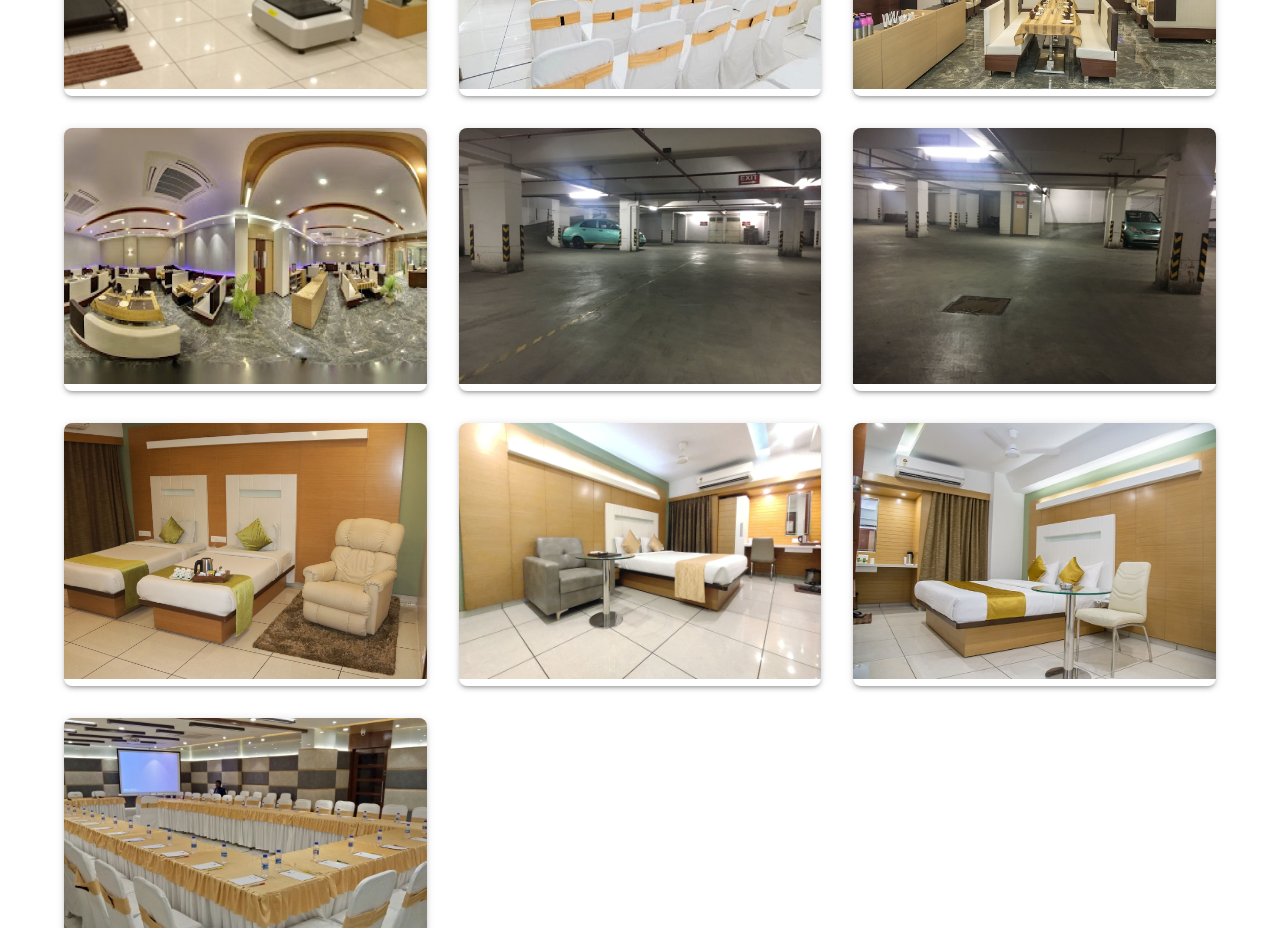
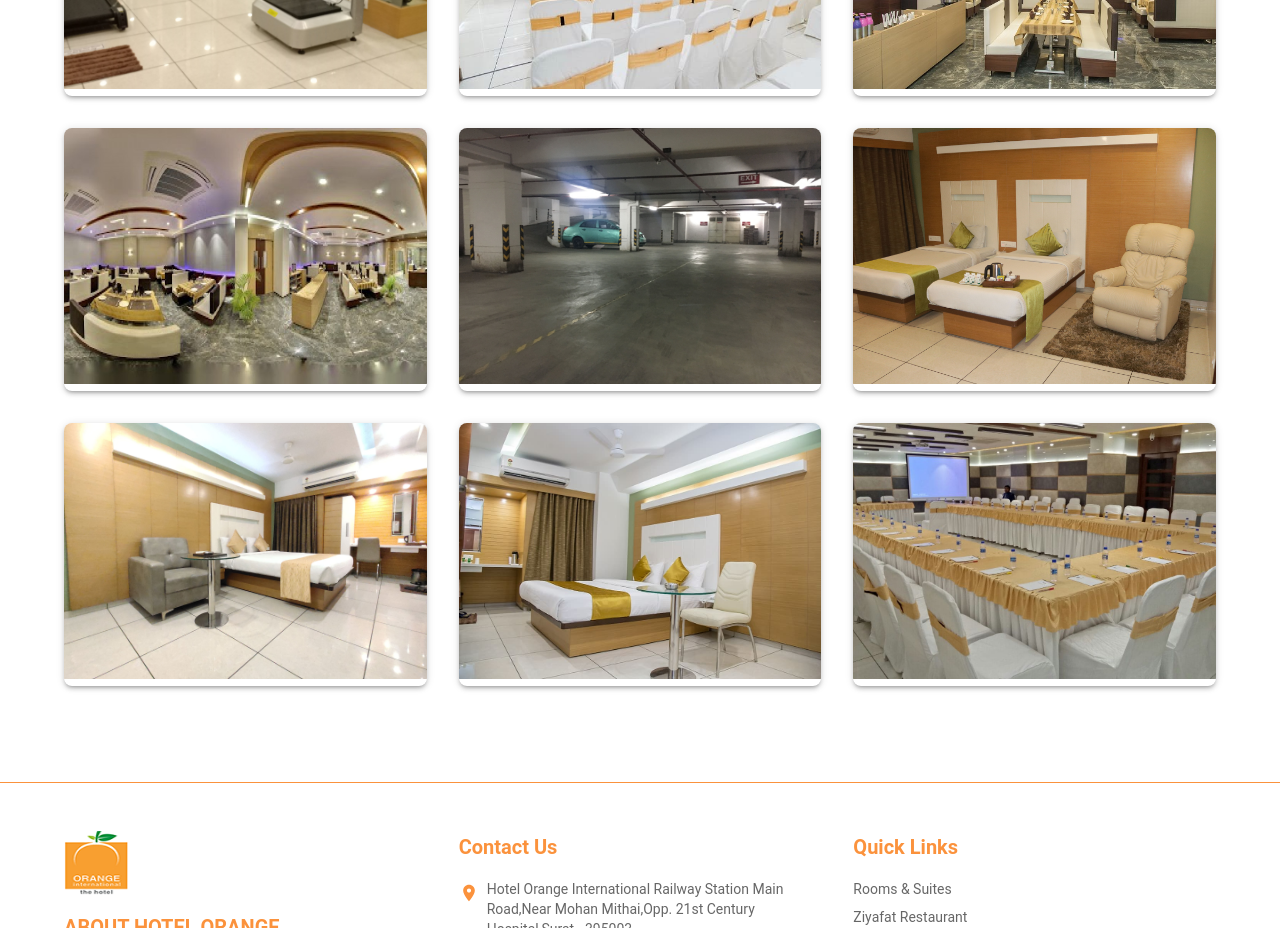
Before and after one commit to makhdum530/hotelorange, a Next.js app: page /gallery in a window 1280 px wide. Shown: the part 1840-2768 px from the top of the page. Built offline with nearby package versions, Linux system fonts and the light colour scheme; a web font is replaced by a local one.

Commit message:
Update page.js

```diff
--- a/app/gallery/page.js
+++ b/app/gallery/page.js
@@ -127,13 +127,13 @@ const Gallery = () => {
       category: "parking",
       description: "Warm and inviting restaurant ambiance perfect for dining."
     },
-    {
-      id: 18,
-      image: "/gallery/parking2.jpg",
-      title: "Parking Area",
-      category: "parking",
-      description: "Warm and inviting restaurant ambiance perfect for dining."
-    },
+    // {
+    //   id: 18,
+    //   image: "/gallery/parking2.jpg",
+    //   title: "Parking Area",
+    //   category: "parking",
+    //   description: "Warm and inviting restaurant ambiance perfect for dining."
+    // },
     {
       id: 19,
       image: "/gallery/room11.jpg",
```
